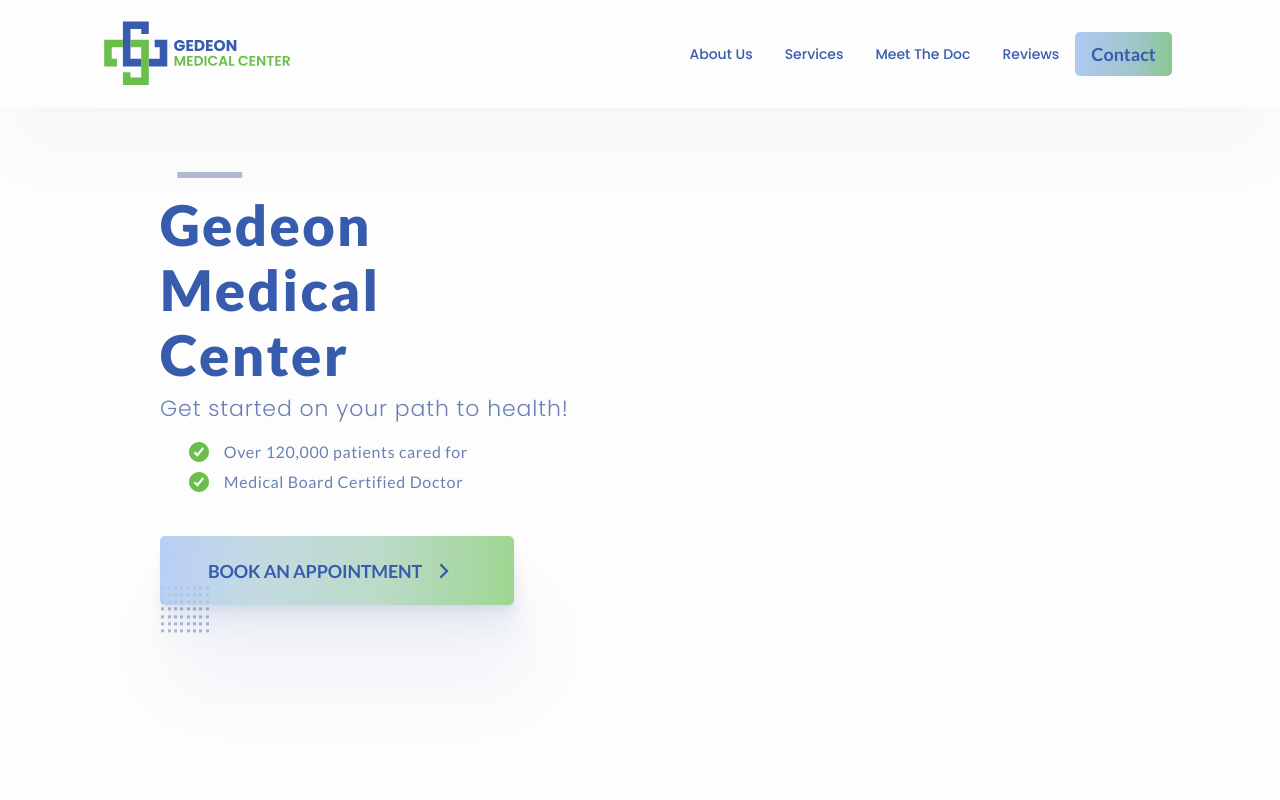
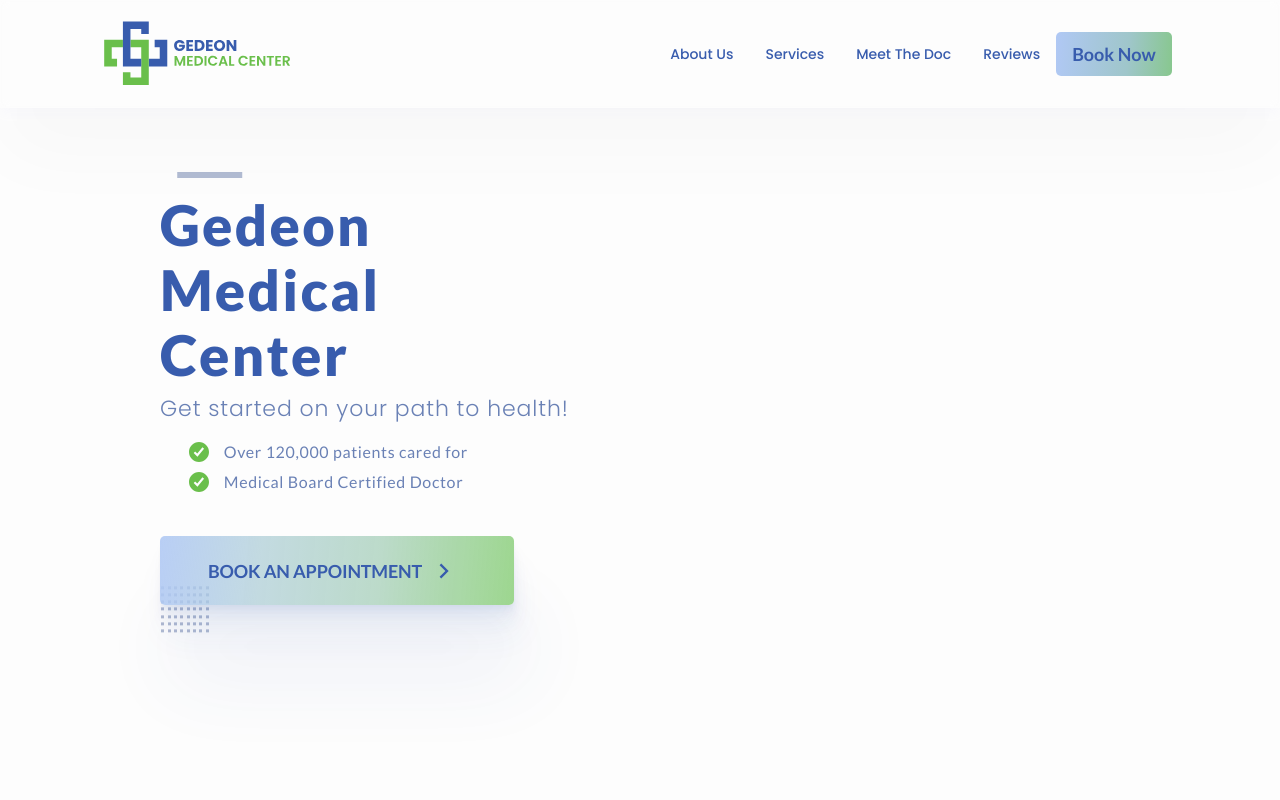
Before and after one commit to pgedeon84/gedeon-medical, a Next.js app: page / in a window 1280 px wide. Shown: the top 800 px of the page. Built offline with nearby package versions, Linux system fonts and the light colour scheme.

Commit message:
changed nav btn txt

```diff
--- a/components/navbar/navbar.js
+++ b/components/navbar/navbar.js
@@ -80,7 +80,7 @@
       <div className={classes.gmc__navbar_links__contact}>
         <Link href="#contact" passHref>
           <button className={utils.gradient_animation} type="button">
-            <a>Contact</a>
+            <a>Book Now</a>
           </button>
         </Link>
       </div>
```
